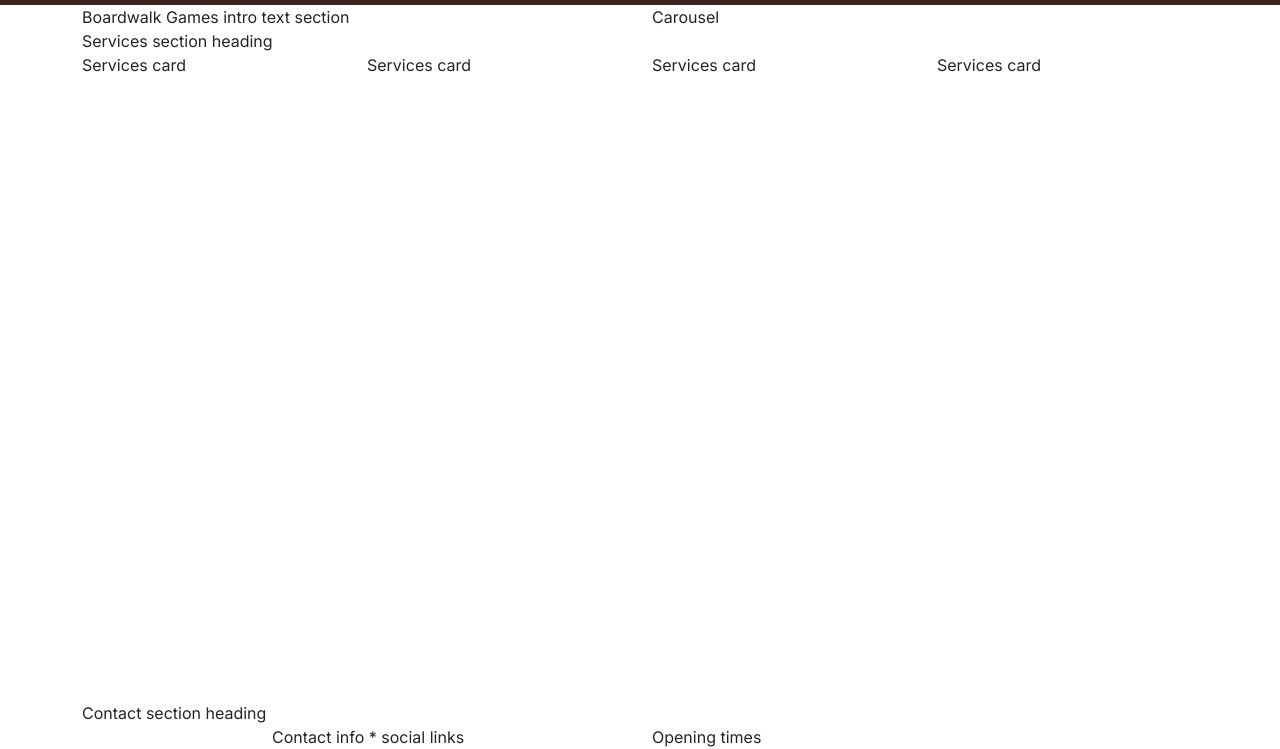
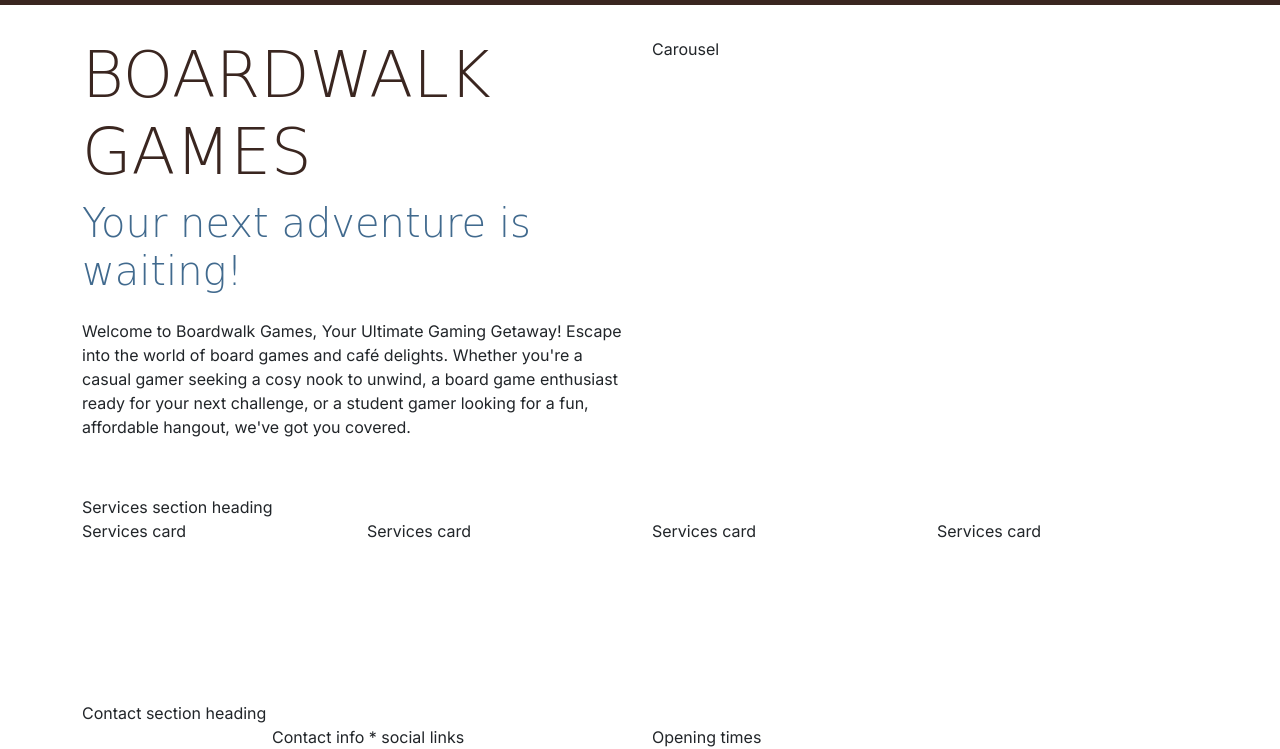
Before and after one commit to NeerGnoj/boardwalk-games, a plain HTML site: page index.html in a window 1280 px wide. Shown: the part 51-800 px from the top of the page. Drawn offline with nearby package versions, Linux system fonts and the light colour scheme; a web font is replaced by a local one.

Commit message:
Adding the header text

```diff
--- a/assets/css/style.css
+++ b/assets/css/style.css
@@ -23,10 +23,16 @@
 h3 {
     font-family: var(--secondary-font);
     color: var(--primary-color);
+    text-transform: uppercase;
 }
 
 .sub-heading-color {
     color: var(--highlight-color);
+}
+
+.section{
+    margin-top: 2rem;
+    margin-bottom: 2rem;
 }
 
 /* Navbar */
@@ -37,6 +43,12 @@
 
 #navbar .logo {
     width: 30px;
+}
+
+/* Header */
+
+#header .lead {
+    font-family: var(--secondary-font)
 }
 
 /* grid visualisation CSS for testing */
--- a/index.html
+++ b/index.html
@@ -45,9 +45,13 @@
       </nav>
 
     <!-- Header with carousel -->
-    <header class="container">
+    <header id="header" class="container section">
        <div class="row">
-           <div class="col-12 col-xl-6">Boardwalk Games intro text section</div>
+           <div class="col-12 col-xl-6 text-center text-xl-start">
+            <h1 class="display-3">Boardwalk Games</h1>
+            <p class="lead display-6 sub-heading-color">Your next adventure is waiting!</p>
+            <p class="my-4">Welcome to Boardwalk Games, Your Ultimate Gaming Getaway! Escape into the world of board games and café delights. Whether you're a casual gamer seeking a cosy nook to unwind, a board game enthusiast ready for your next challenge, or a student gamer looking for a fun, affordable hangout, we've got you covered.</p>
+           </div>
            <div class="col-12 col-xl-6">Carousel</div>
        </div>
     </header>
```
